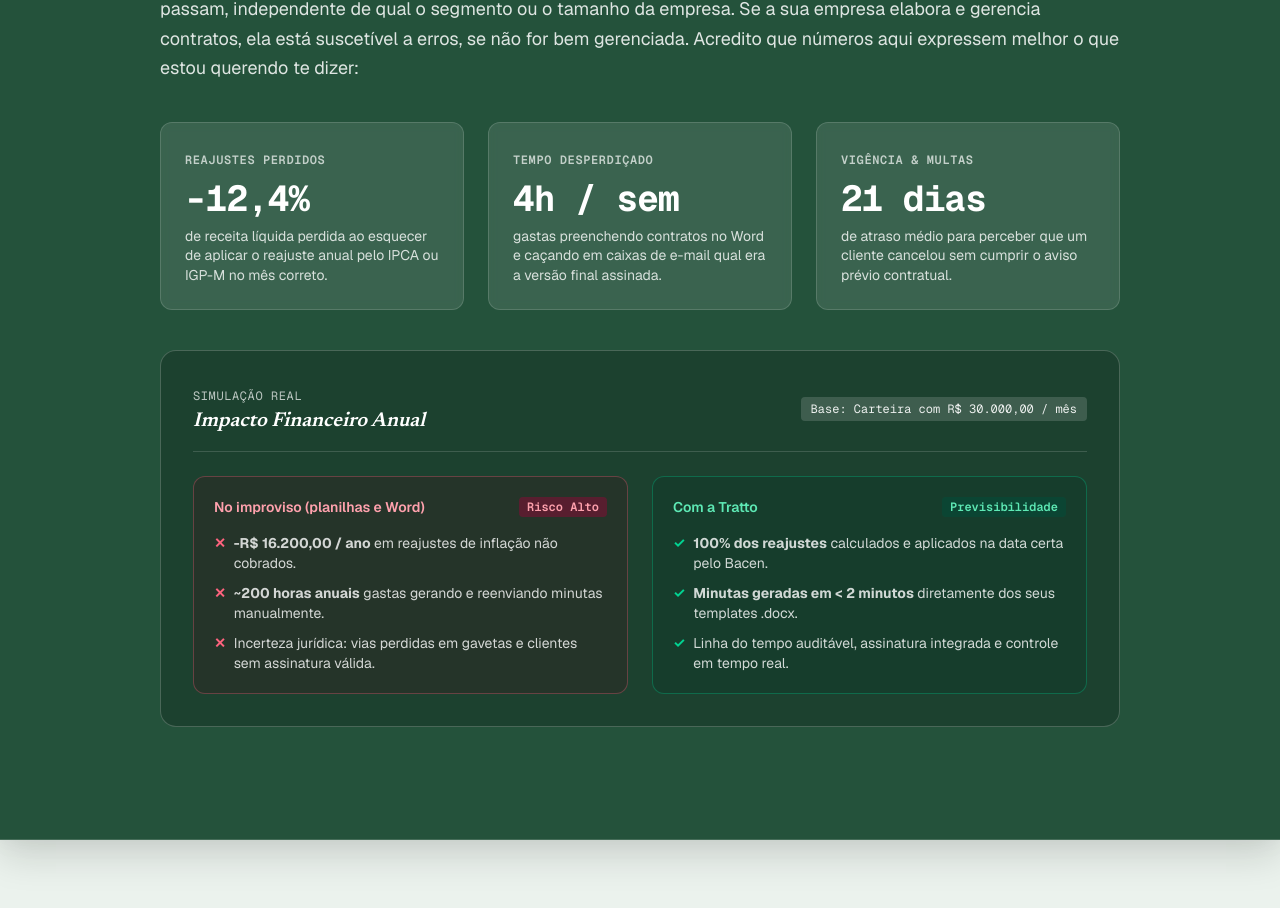
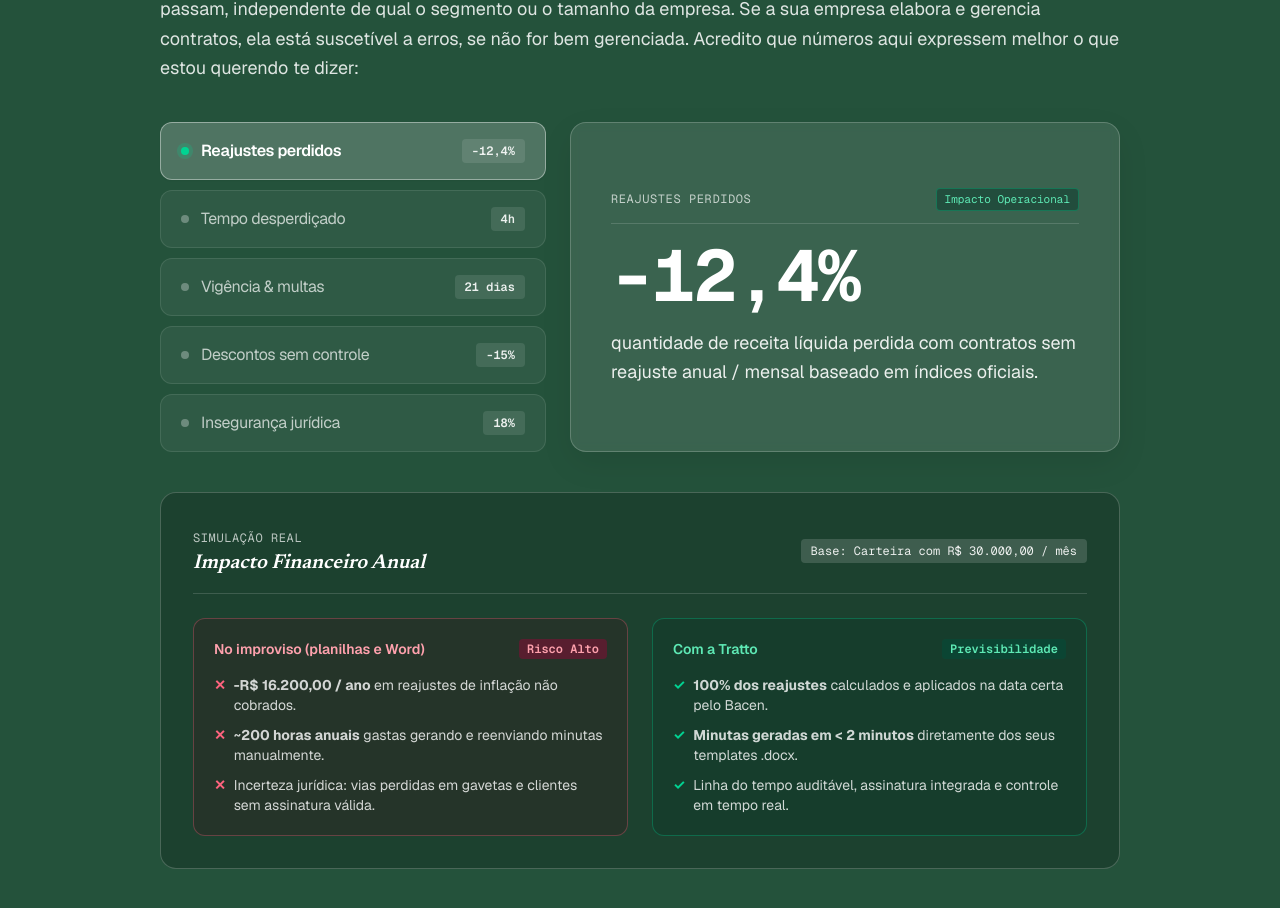
Before and after one commit to brtorresdel/tratto-landing-page, a Next.js app: page / in a window 1280 px wide. Shown: the part 2039-2947 px from the top of the page. Built offline with nearby package versions, Linux system fonts and the light colour scheme.

Commit message:
feat(problem-banner): transformar métricas em painel interativo lista e detalhe

```diff
--- a/src/components/problem-banner.tsx
+++ b/src/components/problem-banner.tsx
@@ -1,6 +1,49 @@
-import React from "react";
+"use client";
+
+import React, { useState } from "react";
+import clsx from "clsx";
+
+export const METRICS = [
+  {
+    id: "reajustes-perdidos",
+    title: "Reajustes perdidos",
+    stat: "-12,4%",
+    description:
+      "quantidade de receita líquida perdida com contratos sem reajuste anual / mensal baseado em índices oficiais.",
+  },
+  {
+    id: "tempo-desperdicado",
+    title: "Tempo desperdiçado",
+    stat: "4h",
+    description:
+      "tempo médio gasto diariamente que a operação gasta preenchendo contratos e caçando versões específicas assinadas na caixa de e-mail.",
+  },
+  {
+    id: "vigencia-multas",
+    title: "Vigência & multas",
+    stat: "21 dias",
+    description:
+      "estimativa de tempo em que a operação demora para perceber um cancelamento sem cumprimento de aviso prévio.",
+  },
+  {
+    id: "descontos-sem-controle",
+    title: "Descontos sem controle",
+    stat: "-15%",
+    description:
+      "perda de margem líquida com concessões informais de desconto pela equipe comercial sem fluxo formal de aprovação do supervisor.",
+  },
+  {
+    id: "inseguranca-juridica",
+    title: "Insegurança jurídica",
+    stat: "18%",
+    description:
+      "contratos ativos em operação sem a via final formalmente assinada pelas partes ou com documentos perdidos em gavetas e e-mails soltos.",
+  },
+];
 
 export function ProblemBanner() {
+  const [activeMetricIndex, setActiveMetricIndex] = useState(0);
+  const activeMetric = METRICS[activeMetricIndex];
   return (
     <section
       id="o-problema"
@@ -79,45 +122,72 @@
         </div>
 
         {/* ========================================================= */}
-        {/* PARTE 2: AS 3 MÉTRICAS DO PREJUÍZO INVISÍVEL */}
+        {/* PARTE 2: PAINEL DE MÉTRICAS (LISTA À ESQUERDA & DETALHE À DIREITA) */}
         {/* ========================================================= */}
-        <div className="mt-10 grid grid-cols-1 gap-6 sm:grid-cols-3 text-left">
-          {/* Métrica 1: Reajustes Perdidos */}
-          <div className="rounded-xl border border-white/15 bg-white/10 p-6 backdrop-blur-xs transition hover:bg-white/15">
-            <span className="font-mono text-xs font-semibold uppercase tracking-wider text-white/70">
-              Reajustes Perdidos
-            </span>
-            <div className="mt-2 font-mono text-3xl sm:text-4xl font-bold tracking-tight text-white tabular-nums">
-              -12,4%
-            </div>
-            <p className="mt-2 text-xs sm:text-sm text-white/80 leading-snug">
-              de receita líquida perdida ao esquecer de aplicar o reajuste anual pelo IPCA ou IGP-M no mês correto.
-            </p>
+        <div className="mt-10 grid grid-cols-1 md:grid-cols-12 gap-6 items-stretch text-left">
+          {/* Lado esquerdo: Lista de títulos/métricas (col-span-5) */}
+          <div
+            className="flex flex-col gap-2.5 md:col-span-5"
+            role="tablist"
+            aria-label="Métricas de prejuízo na gestão de contratos"
+          >
+            {METRICS.map((metric, idx) => {
+              const isSelected = activeMetricIndex === idx;
+              return (
+                <button
+                  key={metric.id}
+                  type="button"
+                  role="tab"
+                  aria-selected={isSelected}
+                  onClick={() => setActiveMetricIndex(idx)}
+                  className={clsx(
+                    "group relative flex items-center justify-between rounded-xl px-5 py-4 text-left transition-all duration-200 cursor-pointer border",
+                    isSelected
+                      ? "border-white/40 bg-white/20 text-white font-semibold shadow-xs"
+                      : "border-white/10 bg-white/5 text-white/70 hover:bg-white/10 hover:text-white"
+                  )}
+                >
+                  <div className="flex items-center gap-3">
+                    <span
+                      className={clsx(
+                        "h-2 w-2 rounded-full transition-colors",
+                        isSelected
+                          ? "bg-emerald-400 ring-4 ring-emerald-400/20"
+                          : "bg-white/30 group-hover:bg-white/60"
+                      )}
+                    />
+                    <span className="text-sm sm:text-base tracking-tight">
+                      {metric.title}
+                    </span>
+                  </div>
+                  <span className="font-mono text-xs font-semibold tabular-nums px-2.5 py-1 rounded bg-white/10 text-white/90">
+                    {metric.stat}
+                  </span>
+                </button>
+              );
+            })}
           </div>
 
-          {/* Métrica 2: Tempo Desperdiçado */}
-          <div className="rounded-xl border border-white/15 bg-white/10 p-6 backdrop-blur-xs transition hover:bg-white/15">
-            <span className="font-mono text-xs font-semibold uppercase tracking-wider text-white/70">
-              Tempo Desperdiçado
-            </span>
-            <div className="mt-2 font-mono text-3xl sm:text-4xl font-bold tracking-tight text-white tabular-nums">
-              4h / sem
+          {/* Lado direito: Detalhe da métrica selecionada (col-span-7) */}
+          <div
+            role="tabpanel"
+            className="md:col-span-7 rounded-2xl border border-white/20 bg-white/10 p-6 sm:p-10 backdrop-blur-xs flex flex-col justify-center min-h-[220px] transition-all shadow-[0_12px_32px_rgba(0,0,0,0.08)]"
+          >
+            <div className="flex items-center justify-between pb-3 border-b border-white/15 mb-4">
+              <span className="font-mono text-xs uppercase tracking-wider text-white/70">
+                {activeMetric.title}
+              </span>
+              <span className="font-mono text-[11px] text-emerald-300 bg-emerald-950/40 border border-emerald-400/30 px-2 py-0.5 rounded">
+                Impacto Operacional
+              </span>
             </div>
-            <p className="mt-2 text-xs sm:text-sm text-white/80 leading-snug">
-              gastas preenchendo contratos no Word e caçando em caixas de e-mail qual era a versão final assinada.
-            </p>
-          </div>
 
-          {/* Métrica 3: Vigência & Multas */}
-          <div className="rounded-xl border border-white/15 bg-white/10 p-6 backdrop-blur-xs transition hover:bg-white/15">
-            <span className="font-mono text-xs font-semibold uppercase tracking-wider text-white/70">
-              Vigência & Multas
-            </span>
-            <div className="mt-2 font-mono text-3xl sm:text-4xl font-bold tracking-tight text-white tabular-nums">
-              21 dias
+            <div className="font-mono text-5xl sm:text-6xl md:text-7xl font-bold tracking-tight text-white tabular-nums">
+              {activeMetric.stat}
             </div>
-            <p className="mt-2 text-xs sm:text-sm text-white/80 leading-snug">
-              de atraso médio para perceber que um cliente cancelou sem cumprir o aviso prévio contratual.
+
+            <p className="mt-4 text-base sm:text-lg text-white/90 leading-relaxed">
+              {activeMetric.description}
             </p>
           </div>
         </div>
```
Also changed, not shown: 1 other file (tests, documents, lock files or other folders).
